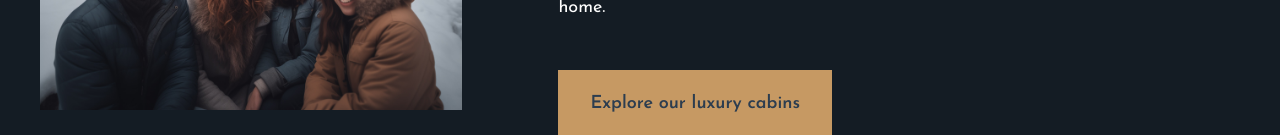
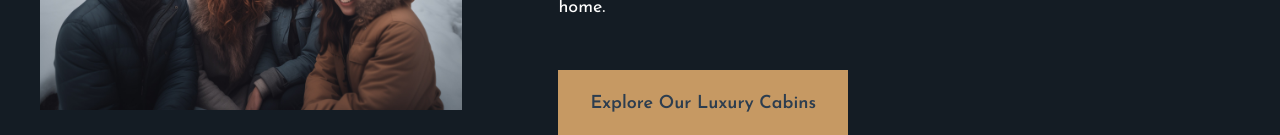
Before and after one commit to momin-khann/wild-oasis-website, a Next.js app: page /about in a window 1280 px wide. Shown: the part 1020-1155 px from the top of the page. Built offline with nearby package versions, Linux system fonts and the light colour scheme.

Commit message:
minor change

```diff
--- a/app/(pages)/about/page.tsx
+++ b/app/(pages)/about/page.tsx
@@ -77,7 +77,7 @@ const Page = () => {
               href={"/cabins"}
               className="inline-block mt-4 bg-accent-500 px-8 py-5 text-primary-800 text-lg font-semibold hover:bg-accent-600 transition-all"
             >
-              Explore our luxury cabins
+              Explore Our Luxury Cabins
             </a>
           </div>
         </div>
```
